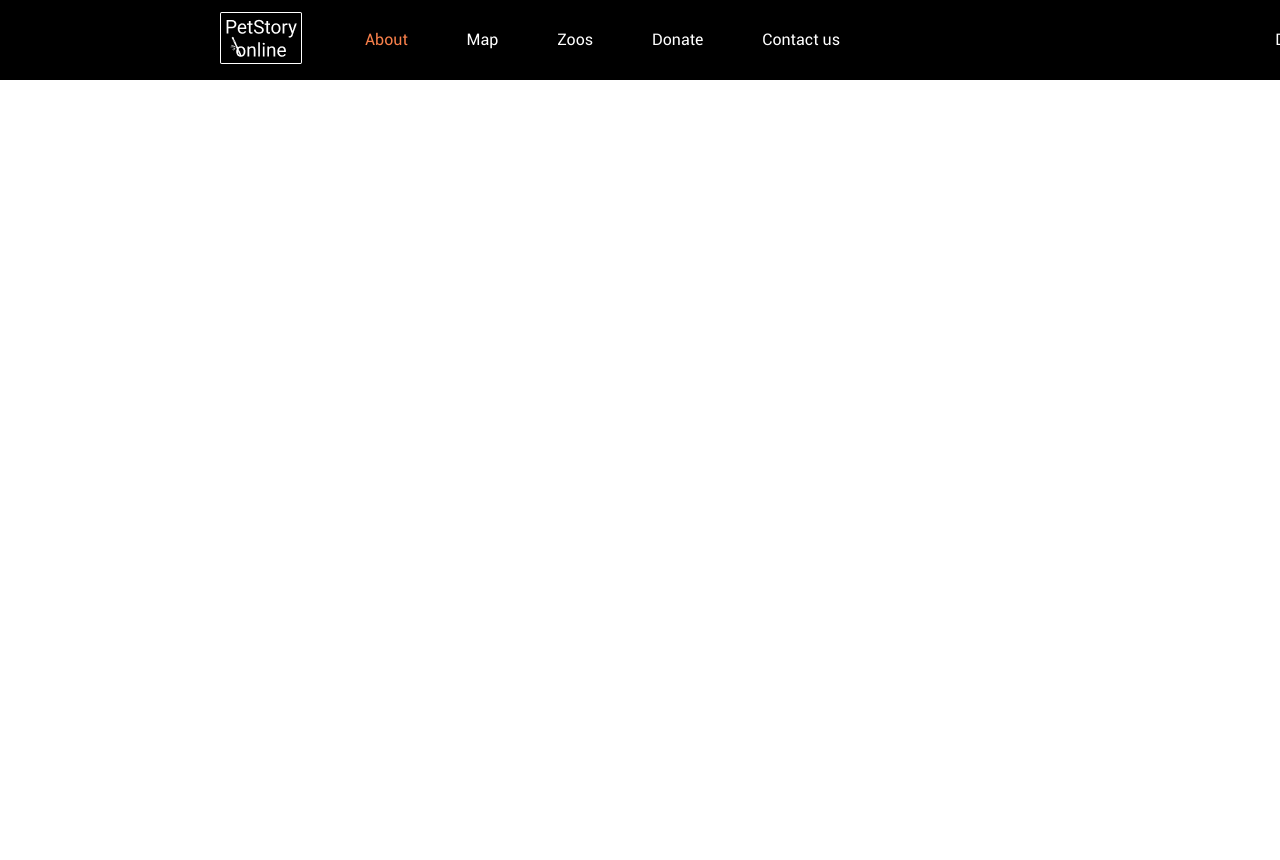
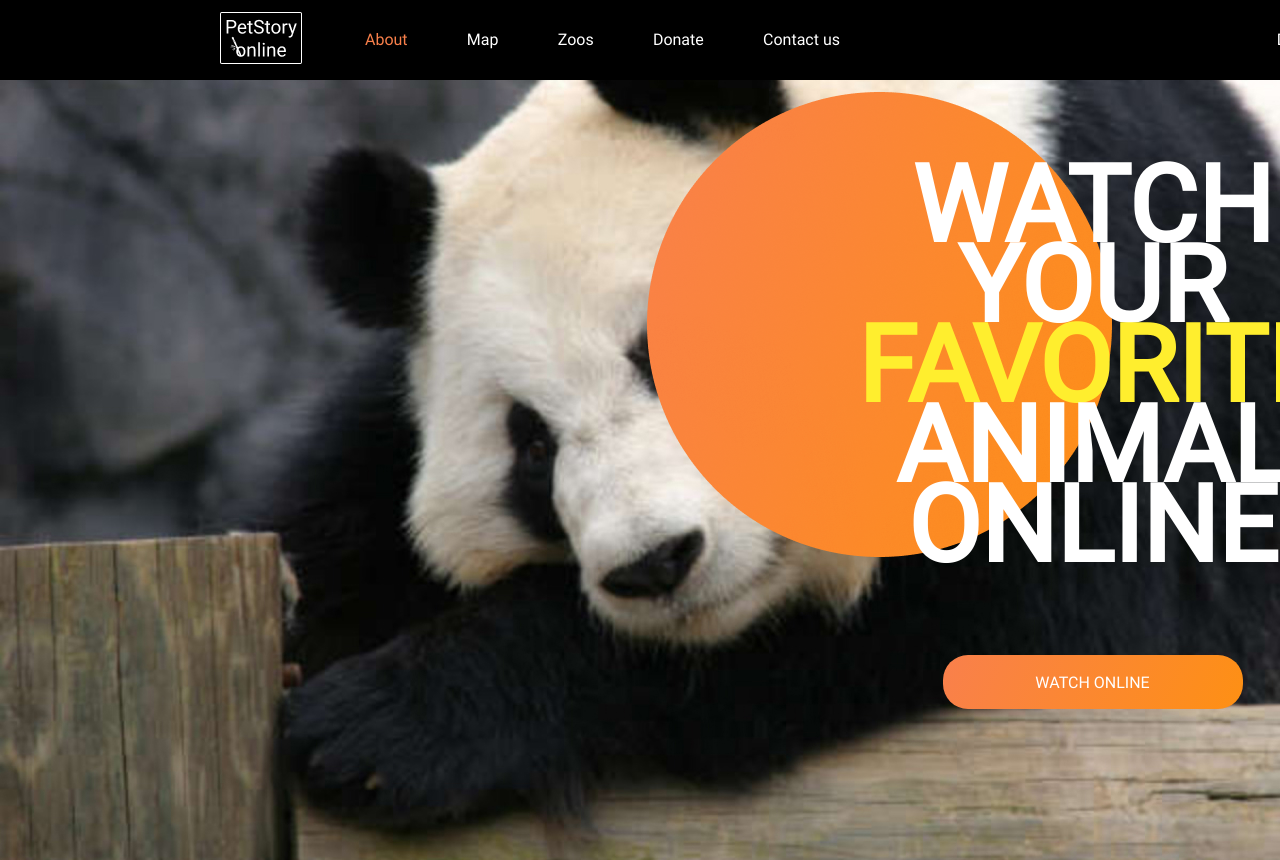
Before and after one commit to thekarinaten/onlinne-zoo, a plain HTML site: page assets/pages/main/index.html in a window 1280 px wide. Shown: the top 860 px of the page. Before the commit the page ends 800 px from the top, so only its background shows below. Drawn offline with nearby package versions, Linux system fonts and the light colour scheme.

Commit message:
feat: implement intro section

```diff
--- a/assets/pages/main/index.html
+++ b/assets/pages/main/index.html
@@ -33,6 +33,21 @@
                     </a>
                 </header>
             </div>
+            <div class="content-wrapper">
+                <div class="content-container">
+                    <div class="content">
+                        <div class="title-wrapper">
+                            <div class="title-container">
+                                <p class="content-title">Watch your <span class="content-title-colored">favorite </span>animal online</p>
+                                <img class="title-background" src="/assets/images/title-background.png" alt="title-background">
+                            </div>
+                        </div>
+                        <button class="content_btn">
+                            <a href="https://app.netlify.com/sites/online-zoo-rs/overview" class="content_btn_link"><p class="link-title">watch online</p></a>
+                        </button>
+                    </div>
+                </div>
+            </div>
         </div>
     </div>
 </body>
--- a/assets/pages/main/style.css
+++ b/assets/pages/main/style.css
@@ -15,6 +15,11 @@ body, html, ul, ol, li, p, h1, h2, h3, h4 {
 div,
 button {
     box-sizing: border-box;
+}
+
+.wrapper {
+    width: 1600px;
+    margin: 0 auto;
 }
 
 .hidden-title {
@@ -52,6 +57,10 @@ button {
     color: #F9804B;
 }
 
+.list_link:active~.link_about{
+    color: #FFFFFF;
+}
+
 .nav-bar {
     align-items: center;
     display: flex;
@@ -72,7 +81,80 @@ button {
     color: #FFFFFF;
 }
 
-.wrapper {
-    width: 1600px;
+/** Intro-section: Content container **/
+
+.content_btn_link {
+    text-decoration: none;
+}
+
+.content {
+    display: flex;
+    flex-direction: column;
+    align-items: center;
+    width: 575px;
+    height: 780px;
+}
+
+.content_btn {
+    background: linear-gradient(113.96deg, #F9804B 1.49%, #FE9013 101.44%);
+    border-radius: 25px;
+    border: none;
+    display: block;
+    height: 54px;
+    width: 300px;
+    z-index: 1;
+}
+
+.content_btn:hover{
+    background: #E47209;
+    cursor: pointer;
+}
+
+.content-wrapper {
+    background-image: url(/assets/images/Giant-Panda.jpg);
+    background-position: 50% 0;
+}
+
+.content-container {
+    justify-content: flex-end;
+    display: flex;
+    width: 1160px;
     margin: 0 auto;
 }
+
+.content-title {
+    color: #FFFFFF;
+    font-family: 'Roboto', 'Arial', 'Times New Roman', sans-serif;
+    font-size: 106px;
+    font-weight: 700;
+    text-align: center;
+    text-transform: uppercase;
+    line-height: 80px;
+    position: relative;
+    z-index: 1;
+    top: 86px;
+}
+
+.content-title-colored {
+    color: #FFEE2E;
+}
+
+.title-background {
+    position: absolute;
+    top: 92px;
+    left: calc(50% - 465px/2 + 239.5px);
+}
+
+.title-container {
+    display: flex;
+    height: 575px;
+    width: 575px;
+}
+
+.link-title {
+    color: #FFFFFF;
+    font-family: 'Roboto', 'Arial', 'Times New Roman', sans-serif;
+    font-size: 16px;
+    line-height: 23px;
+    text-transform: uppercase;
+}
```
Also changed, not shown: assets/fonts/Roboto-Black.ttf, assets/fonts/Roboto-BlackItalic.ttf, assets/fonts/Roboto-Bold.ttf, assets/fonts/Roboto-BoldCondensed.ttf (deleted), assets/fonts/Roboto-BoldCondensedItalic.ttf (deleted), assets/fonts/Roboto-BoldItalic.ttf, assets/fonts/Roboto-Condensed.ttf (deleted), assets/fonts/Roboto-CondensedItalic.ttf (deleted), assets/fonts/Roboto-Italic.ttf, assets/fonts/Roboto-Light.ttf, assets/fonts/Roboto-LightItalic.ttf, assets/fonts/Roboto-Medium.ttf, assets/fonts/Roboto-MediumItalic.ttf, assets/fonts/Roboto-Regular.ttf, 4 more files.
